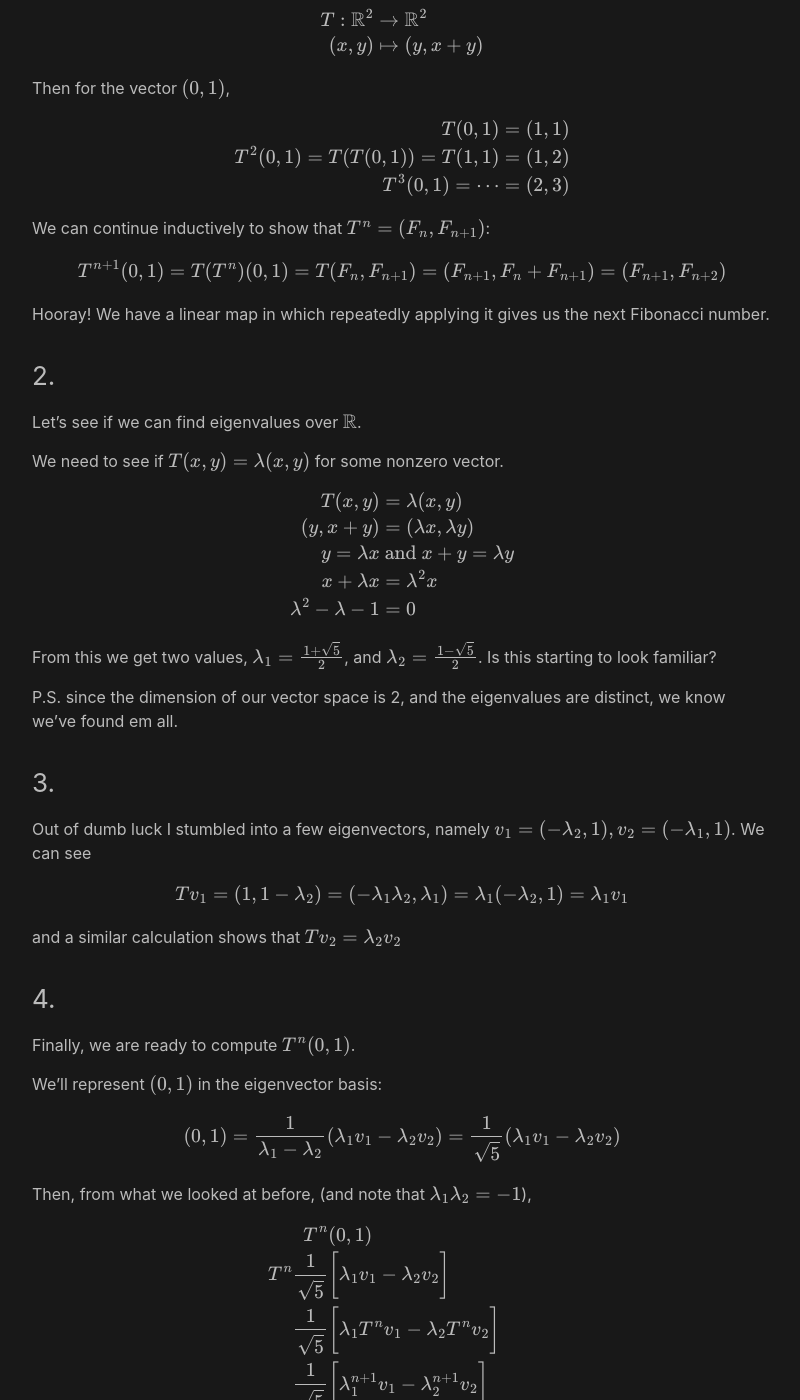
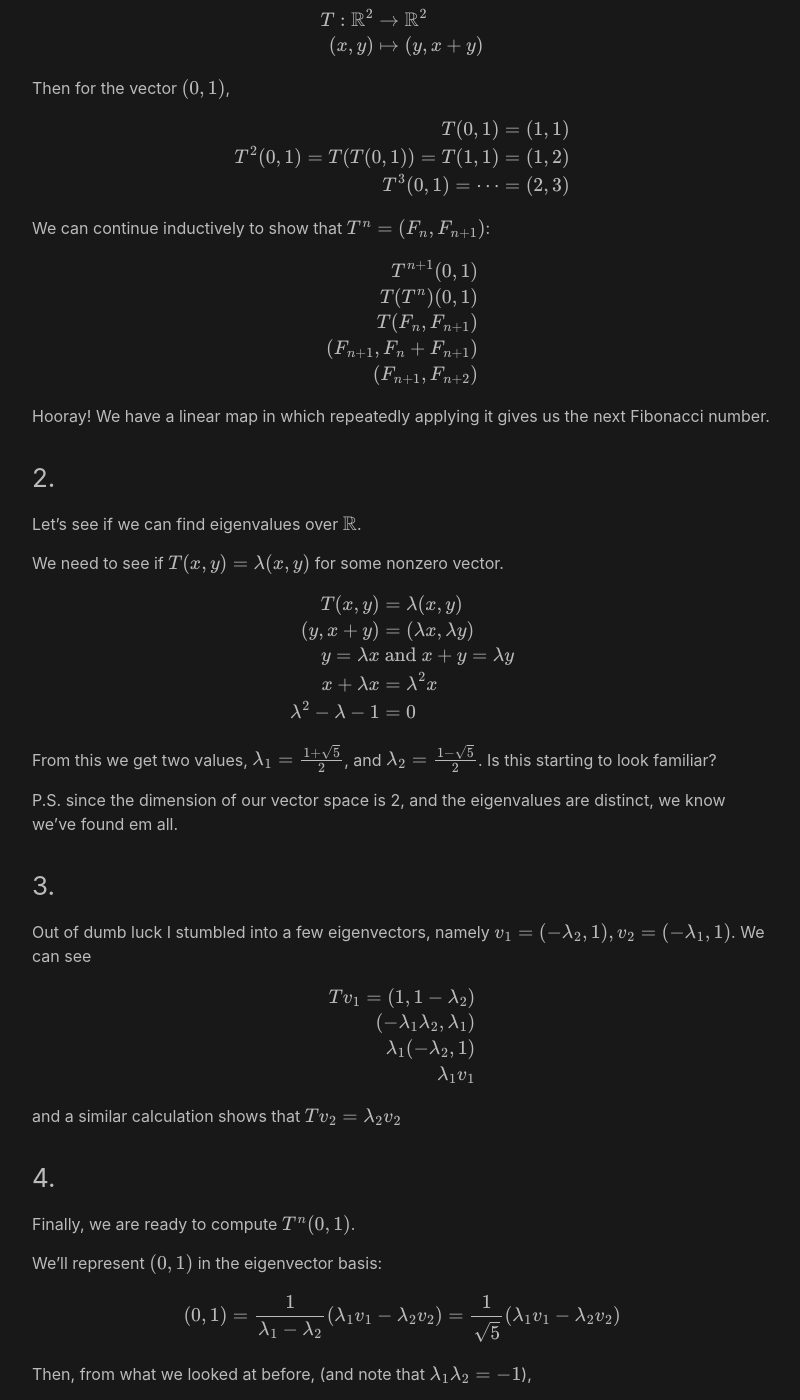
Before and after one commit to rick-howell/rick-howell.github.io, a Jekyll site: the page built from _posts/2024-11-16-fib.md, in a window 1280 px wide and 1400 px high, scrolled down 1571 px. Shown: the whole window, without its empty margins (238-1038 px from the left). Built offline with Jekyll 4.4.1, drawn with Linux system fonts in a browser that asks for light colours; some of the changed text lies outside the part shown.

Commit message:
Small Update

```diff
--- a/_posts/2024-11-16-fib.md
+++ b/_posts/2024-11-16-fib.md
@@ -39,12 +39,12 @@
 $$
 
 \
-We then define an **eigenvalue** $$\lambda \in \mathbb{F}$$ as the element satisfying $$Tv = \lambda v$$ if some $$v$$ that isn't the zero vector satisfies this equation.
+We then define an **eigenvalue** $$\lambda \in \mathbb{F}$$ as the element satisfying $$Tv = \lambda v$$ for some $$v$$ that isn't the zero vector.
 
 Note that the existence of an eigenvalue is not guaranteed for us. For example, a linear map over $$\mathbb{R}^2$$ sending $$(1,0) \mapsto (0,1)$$ and $$(0,1) \mapsto (-1, 0)$$ only has eigenvalues over $$\mathbb{C}$$.
 
 \
-An **eigenvector** of $$\lambda$$ then is a vector $$v$$ (non zero) satisfying $$Tv = \lambda v$$.
+An **eigenvector** of $$\lambda$$ then is a non-zero vector $$v$$ satisfying $$Tv = \lambda v$$.
 
 ## Basis
 
@@ -84,9 +84,13 @@
 We can continue inductively to show that $$T^n = (F_n, F_{n+1})$$:
 
 $$
-\begin{equation*}
-T^{n+1}(0, 1) = T(T^n)(0, 1) = T(F_n, F_{n+1}) = (F_{n+1}, F_{n} + F_{n+1}) = (F_{n+1}, F_{n+2})
-\end{equation*}
+\begin{align*}
+T^{n+1}(0, 1) \\
+T(T^n)(0, 1) \\
+T(F_n, F_{n+1}) \\
+(F_{n+1}, F_{n} + F_{n+1}) \\
+(F_{n+1}, F_{n+2})
+\end{align*}
 $$
 
 Hooray! We have a linear map in which repeatedly applying it gives us the next Fibonacci number.
@@ -117,7 +121,10 @@
 
 $$
 \begin{align*}
-Tv_1 = (1, 1-\lambda_2) = (-\lambda_1 \lambda_2, \lambda_1) = \lambda_1(-\lambda_2, 1) = \lambda_1 v_1
+Tv_1 = (1, 1-\lambda_2) \\
+(-\lambda_1 \lambda_2, \lambda_1) \\
+\lambda_1(-\lambda_2, 1) \\
+\lambda_1 v_1
 \end{align*}
 $$
 
```
Also changed, not shown: other parts of _posts/2024-11-16-fib.md (+1 -1 lines).
